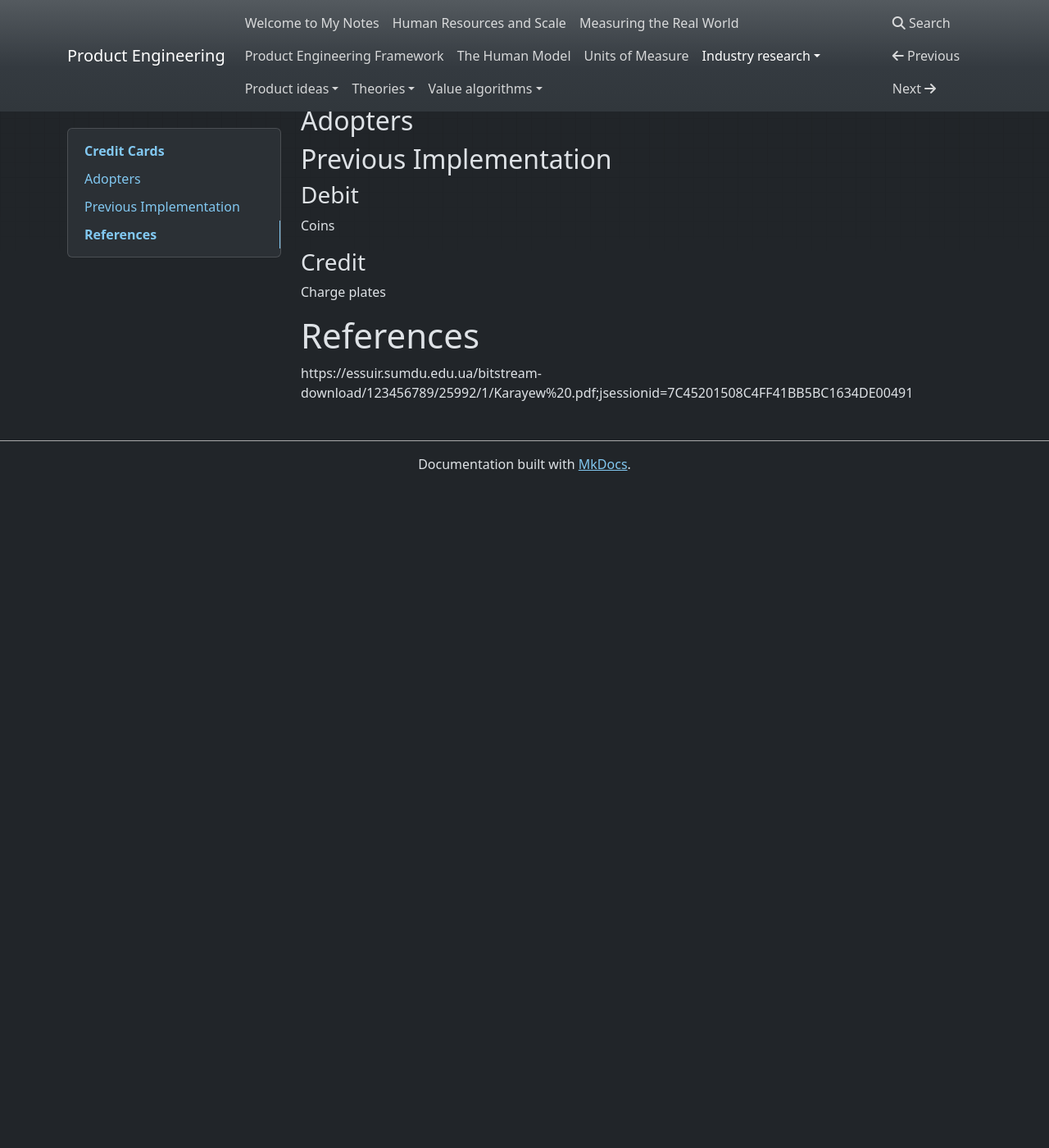
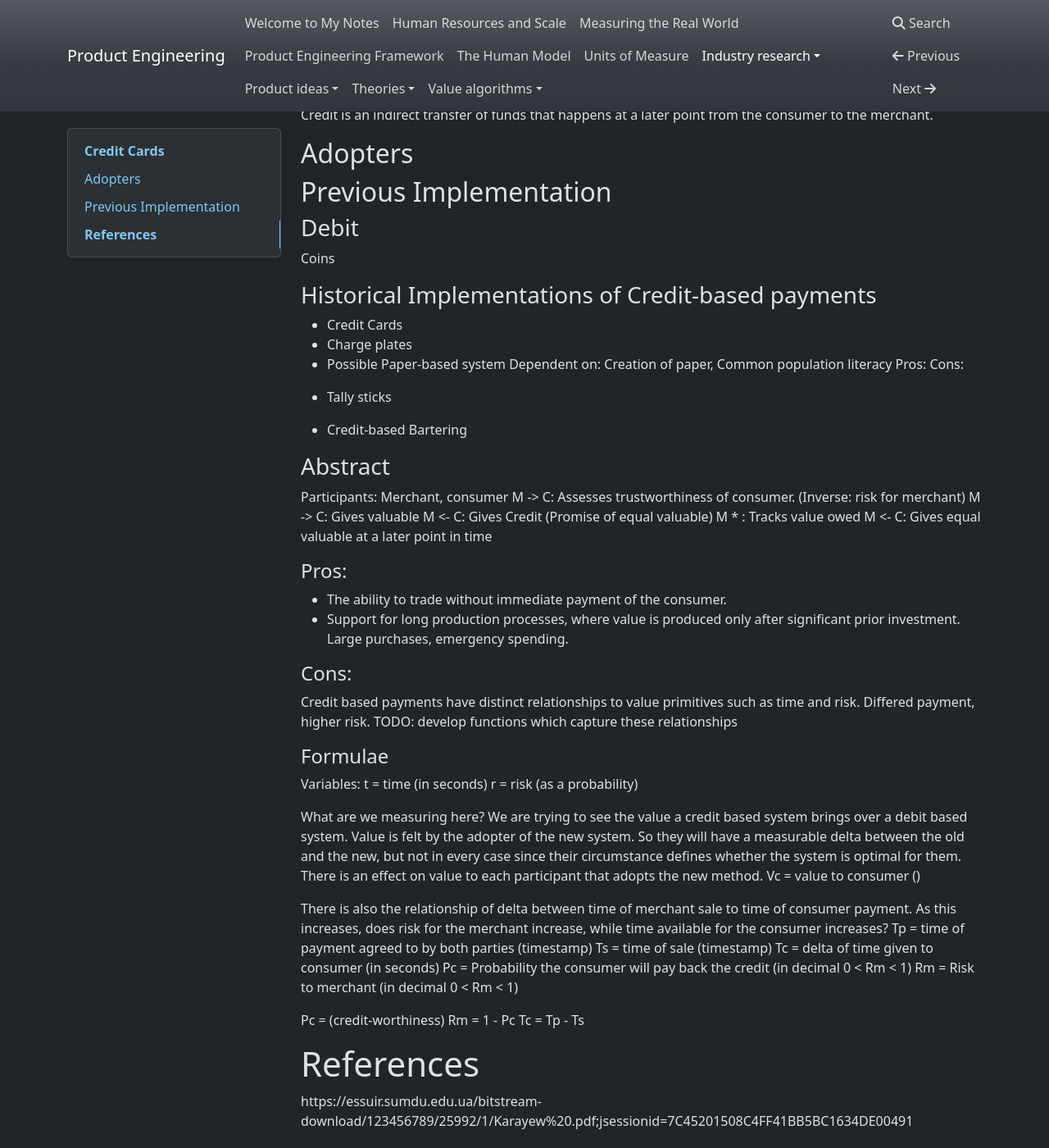
Before and after one commit to hhaidrr/notes, an MkDocs documentation site: the page built from product-engineering/industry-research/financial-services-industry/history/credit_cards.md, in a window 1280 px wide and 1400 px high, scrolled down 270 px. Shown: the whole window at 82% size. Built offline with MkDocs 1.6.1, drawn with Linux system fonts in a browser that asks for light colours; nearby versions of some CDN libraries; before the commit the page ends 900 px from its top, so only the background shows below that; some of the changed text lies outside the part shown.

Commit message:
wip credit cards formulae

```diff
--- a/product-engineering/industry-research/financial-services-industry/history/credit_cards.md
+++ b/product-engineering/industry-research/financial-services-industry/history/credit_cards.md
@@ -1,4 +1,6 @@
 # Credit Cards
+Credit Cards are the latest widely adopted implementation of credit-based payments.
+
 The concept of the card is not related to credit alone. Debit cards also exist for the function of debit.
 
 So we have primitive concepts or functions of debit and credit which have changed implementations over time.
@@ -11,8 +13,57 @@ Credit is an indirect transfer of funds that happens at a later point from the c
 ## Previous Implementation
 ### Debit
 Coins
-### Credit
-Charge plates
+### Historical Implementations of Credit-based payments
+- Credit Cards
+- Charge plates
+- Possible Paper-based system
+Dependent on: Creation of paper, Common population literacy
+Pros:
+Cons:
+
+- Tally sticks
+- Credit-based Bartering
+
+### Abstract
+Participants: Merchant, consumer
+M -> C: Assesses trustworthiness of consumer. (Inverse: risk for merchant)
+M -> C: Gives valuable
+M <- C: Gives Credit (Promise of equal valuable)
+M * : Tracks value owed
+M <- C: Gives equal valuable at a later point in time
+
+#### Pros:
+- The ability to trade without immediate payment of the consumer.
+- Support for long production processes, where value is produced only after significant prior investment. Large purchases, emergency spending.
+
+#### Cons:
+
+Credit based payments have distinct relationships to value primitives such as time and risk. Differed payment, higher risk.
+TODO: develop functions which capture these relationships
+#### Formulae
+Variables:
+t = time (in seconds)
+r = risk (as a probability)
+
+What are we measuring here? We are trying to see the value a credit based system brings over a debit based system. Value is felt by the adopter of the new
+system. So they will have a measurable delta between the old and the new, but not in every case since their circumstance defines whether the system
+is optimal for them. There is an effect on value to each participant that adopts the new method.
+Vc = value to consumer ()
+
+There is also the relationship of delta between time of merchant sale to time of consumer payment. As this increases, does risk for the merchant increase, while
+time available for the consumer increases?
+Tp = time of payment agreed to by both parties (timestamp)
+Ts = time of sale (timestamp)
+Tc = delta of time given to consumer (in seconds)
+Pc = Probability the consumer will pay back the credit (in decimal 0 < Rm < 1)
+Rm = Risk to merchant (in decimal 0 < Rm < 1)
+
+Pc = (credit-worthiness)
+Rm = 1 - Pc
+Tc = Tp - Ts
+
+
+
 
 # References
 https://essuir.sumdu.edu.ua/bitstream-download/123456789/25992/1/Karayew%20.pdf;jsessionid=7C45201508C4FF41BB5BC1634DE00491
```
